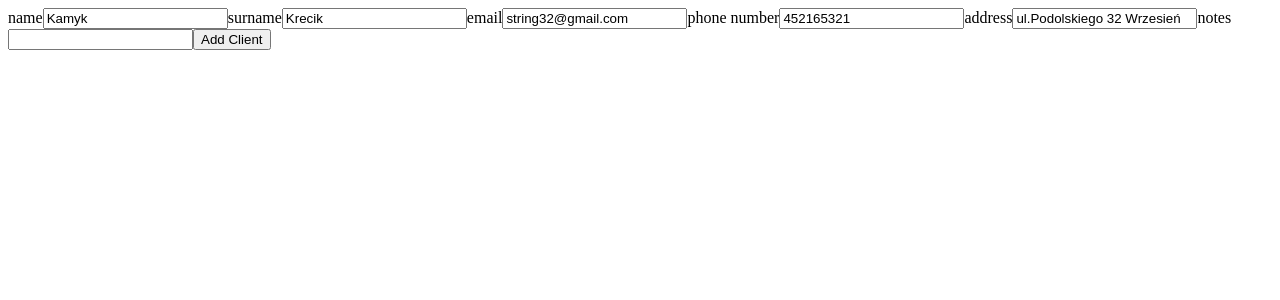
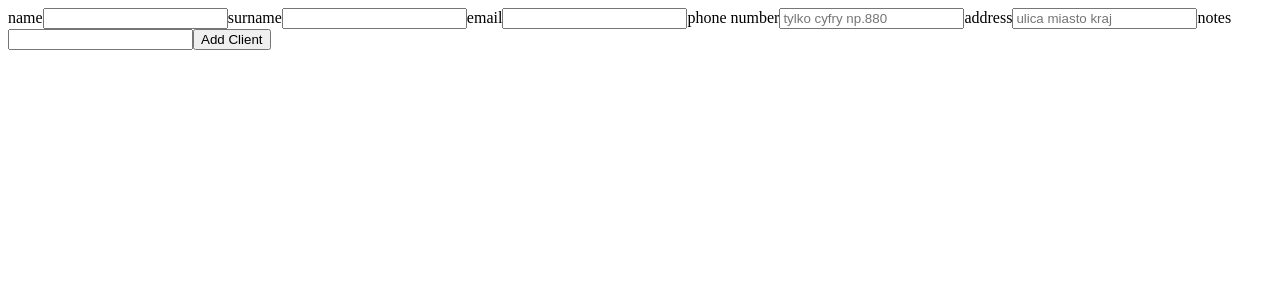
Before and after one commit to Kgiruc/crm-fullstack, a React (Vite) app in the folder client/: page /customers/add in a window 1280 px wide. Shown: the top 300 px of the page. Built offline with nearby package versions, Linux system fonts and the light colour scheme.

Commit message:
formik Form

```diff
--- a/client/package.json
+++ b/client/package.json
@@ -13,10 +13,12 @@
   "dependencies": {
     "@reduxjs/toolkit": "^1.9.5",
     "axios": "^1.4.0",
+    "formik": "^2.2.9",
     "react": "^18.2.0",
     "react-dom": "^18.2.0",
     "react-redux": "^8.0.5",
-    "react-router-dom": "^6.11.1"
+    "react-router-dom": "^6.11.1",
+    "yup": "^1.1.1"
   },
   "devDependencies": {
     "@testing-library/jest-dom": "^5.16.5",
--- a/client/src/pages/Customers/componenets/AddCustomer.tsx
+++ b/client/src/pages/Customers/componenets/AddCustomer.tsx
@@ -1,5 +1,4 @@
 import { useNavigate } from 'react-router-dom';
-import { useState } from 'react';
 import { useAddCustomerMutation } from '../services/customersApi';
 import FormCustomer from './FormCustomer';
 import { Customer } from '../../../models/customer';
@@ -8,25 +7,24 @@ function AddCustomer() {
   const navigate = useNavigate();
   const [addCustomer] = useAddCustomerMutation();
 
-  const [customer, setCustomer] = useState<Customer>({
-    name: 'Kamyk',
-    surname: 'Krecik',
-    e_mail: 'string32@gmail.com',
-    phone_number: '452165321',
-    address: 'ul.Podolskiego 32 Wrzesień',
+  const initialCustomer: Customer = {
+    name: '',
+    surname: '',
+    e_mail: '',
+    phone_number: '',
+    address: '',
     notes: '',
-  });
+  };
 
-  const AddHandler = async () => {
-    await addCustomer(customer);
+  const AddHandler = async (values: Customer) => {
+    await addCustomer(values);
     navigate('/customers');
   };
   return (
     <div>
       <FormCustomer
-        funcSet={setCustomer}
-        customer={customer}
         buttonFunction={AddHandler}
+        initialCustomer={initialCustomer}
       />
     </div>
   );
--- a/client/src/pages/Customers/componenets/FormCustomer.tsx
+++ b/client/src/pages/Customers/componenets/FormCustomer.tsx
@@ -1,89 +1,78 @@
+import { ErrorMessage, Field, Form, Formik } from 'formik';
+import * as Yup from 'yup';
 import { Customer } from '../../../models/customer';
 
 interface FormCustomerProps {
-  funcSet: React.Dispatch<React.SetStateAction<Customer>>;
-  customer: Customer;
-  buttonFunction: () => void;
+  buttonFunction: (values: Customer) => void;
+  initialCustomer: Customer;
 }
 
-function FormCustomer({
-  funcSet,
-  customer,
-  buttonFunction,
-}: FormCustomerProps) {
-  const handleChange = (event: React.ChangeEvent<HTMLInputElement>): void => {
-    funcSet({
-      ...customer,
-      [event.target.name]: event.target.value,
+function FormCustomer({ buttonFunction, initialCustomer }: FormCustomerProps) {
+  const validationSchema = Yup.object({
+    name: Yup.string().required('Podaj pełne imię'),
+    surname: Yup.string().required('Podaj pełne nazwisko'),
+    e_mail: Yup.string()
+      .required('Podaj pełny email')
+      .email('Podaj poprawy mail'),
+    phone_number: Yup.string()
+      .required('Podaj pełny numer telefonu')
+      .matches(/^\d+$/, 'Podaj poprawny numer telefonu'),
+    address: Yup.string().required('Podaj ulicę'),
   });
-  };
 
   return (
-    <form>
+    <Formik
+      initialValues={initialCustomer}
+      validationSchema={validationSchema}
+      onSubmit={buttonFunction}
+    >
+      {({ isValid }) => (
+        <Form>
           <label htmlFor="name">
             name
-        <input
-          type="text"
-          id="name"
-          name="name"
-          value={customer.name}
-          onChange={handleChange}
-        />
+            <Field type="text" id="name" name="name" />
+            <ErrorMessage name="name" component="p" />
           </label>
-      <label htmlFor="surname">
+          <label>
             surname
-        <input
-          type="text"
-          id="surname"
-          name="surname"
-          value={customer.surname}
-          onChange={handleChange}
-        />
+            <Field type="text" id="surname" name="surname" />
+            <ErrorMessage name="surname" component="p" />
           </label>
-      <label htmlFor="e_mail">
+          <label>
             email
-        <input
-          type="text"
-          id="e_mail"
-          name="e_mail"
-          value={customer.e_mail}
-          onChange={handleChange}
-        />
+            <Field type="text" id="e_mail" name="e_mail" />
+            <ErrorMessage name="e_mail" component="p" />
           </label>
-      <label htmlFor="phone_number">
+          <label>
             phone number
-        <input
+            <Field
               type="text"
               id="phone_number"
               name="phone_number"
-          value={customer.phone_number}
-          onChange={handleChange}
+              placeholder="tylko cyfry np.880"
             />
+            <ErrorMessage name="phone_number" component="p" />
           </label>
-      <label htmlFor="address">
+          <label>
             address
-        <input
+            <Field
               type="text"
               id="address"
               name="address"
-          value={customer.address}
-          onChange={handleChange}
+              placeholder="ulica miasto kraj"
             />
+            <ErrorMessage name="address" component="p" />
           </label>
-      <label htmlFor="notes">
+          <label>
             notes
-        <input
-          type="text"
-          id="notes"
-          name="notes"
-          value={customer.notes}
-          onChange={handleChange}
-        />
+            <Field type="text" id="notes" name="notes" />
           </label>
-      <button type="button" onClick={buttonFunction}>
+          <button type="submit" disabled={!isValid}>
             Add Client
           </button>
-    </form>
+        </Form>
+      )}
+    </Formik>
   );
 }
 
--- a/client/src/pages/Customers/componenets/UpdateCustomer.tsx
+++ b/client/src/pages/Customers/componenets/UpdateCustomer.tsx
@@ -1,5 +1,4 @@
 import { useLocation, useNavigate } from 'react-router-dom';
-import { useState } from 'react';
 import { useUpdateCustomerMutation } from '../services/customersApi';
 import FormCustomer from './FormCustomer';
 import { Customer } from '../../../models/customer';
@@ -13,7 +12,7 @@ function UpdateCustomer() {
   const { id, name, surname, e_mail, phone_number, address, notes } =
     location.state as Customer;
 
-  const [customer, setCustomer] = useState<Customer>({
+  const initialCustomer: Customer = {
     id,
     name,
     surname,
@@ -21,19 +20,18 @@ function UpdateCustomer() {
     phone_number,
     address,
     notes,
-  });
+  };
 
-  const updateHandler = async () => {
-    await updateCustomer(customer);
+  const updateHandler = async (values: Customer) => {
+    await updateCustomer(values);
     navigate('/customers');
   };
 
   return (
     <div>
       <FormCustomer
-        funcSet={setCustomer}
-        customer={customer}
         buttonFunction={updateHandler}
+        initialCustomer={initialCustomer}
       />
     </div>
   );
```
Also changed, not shown: client/.eslintrc.cjs, 1 other file (tests, documents, lock files or other folders). Lines whose indentation alone changed are shown as unchanged.
